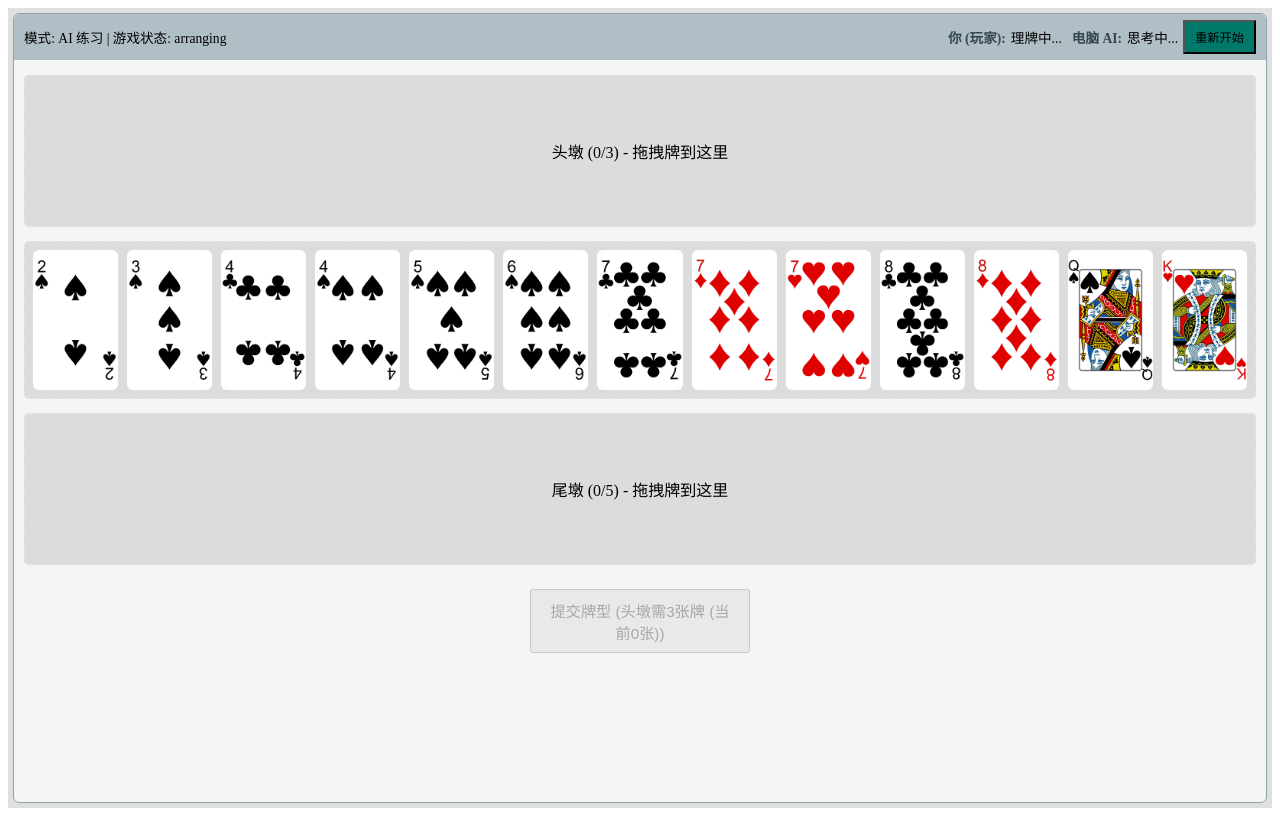
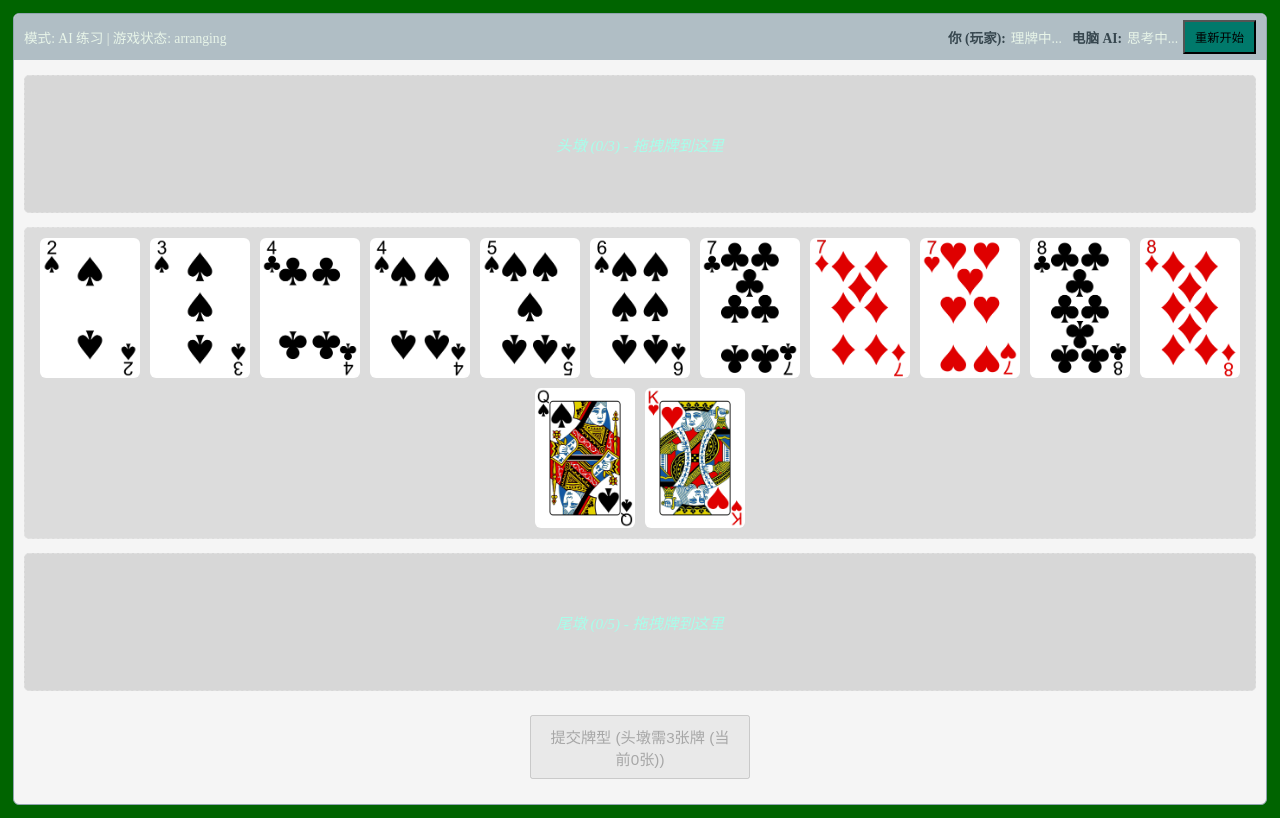
Before and after one commit to wen952555/sss, a Vue app in the folder frontend/: page / in a window 1280 px wide. Both pictures are taken after a click on the button "开始牌局". Built offline with nearby package versions, Linux system fonts and the light colour scheme.

Commit message:
Update main.css

```diff
--- a/frontend/src/assets/main.css
+++ b/frontend/src/assets/main.css
@@ -1,11 +1,17 @@
 /* frontend/src/assets/main.css */
-/* ... (html, body, #app, general card, button, input, layout styles remain largely the same as the last working version) ... */
-/* I will only list the critical changes for fan layout and mobile card size */
+/* ... (html, body, #app, button, input, error, App.vue布局等其他全局样式与上一版能成功构建的类似，确保颜色对比度) ... */
+/* 我将主要展示 .card 和 .card-container 以及相关的媒体查询修改 */
+
+html, body { /* ... */ background-color: #006400 !important; color: #e8f5e9 !important; /* ... */ }
+#app, #app-container.app-flex-container { /* ... */ background-color: transparent !important; /* ... */ }
+
 
 /* --- 卡片样式 --- */
-.card {
-  width: 100px !important;  /* 桌面端基础宽度 */
-  height: 140px !important; /* 桌面端基础高度 */
+.card, .hand-card-item { /* .hand-card-item 是 PlayerHand.vue 内部 CardComponent 的 class */
+  /* 桌面端的基础尺寸 */
+  width: 90px !important;
+  height: 126px !important;
+
   border: none !important;
   outline: none !important;
   box-sizing: border-box !important;
@@ -17,14 +23,14 @@
   align-items: center !important;
   cursor: grab !important;
   user-select: none !important;
-  box-shadow: none !important;
-  transition: transform 0.2s cubic-bezier(0.175, 0.885, 0.32, 1.275) !important; /* Smoother transition for fan hover */
+  box-shadow: 1px 1px 3px rgba(0,0,0,0.2) !important; /* 可以加回一个细微阴影 */
+  transition: transform 0.15s ease-out, margin-left 0.2s ease-out !important; /* 添加 margin-left 过渡 */
   overflow: hidden !important;
   padding: 0 !important;
-  margin: 0 !important; /* Remove margin, positioning handled by JS/absolute for fan */
-  /* position: relative; */ /* This will be overridden by absolute in fan layout */
+  /* margin: 2px !important; */ /* 外边距由父容器的 gap 或负 margin 控制 */
+  flex-shrink: 0; /* 防止卡片在 flex 容器中被压缩变形 */
 }
-.card img {
+.card img, .hand-card-item img {
   display: block !important;
   width: 100% !important;
   height: 100% !important;
@@ -32,91 +38,124 @@
   pointer-events: none !important;
   border-radius: 5px !important;
 }
-/* .card.dragging - no change needed here from last working version */
+.card.dragging, .hand-card-item.dragging { /* 这个class是JS动态添加给拖拽克隆体的 */
+  opacity: 0.8 !important;
+  transform: scale(1.1) translateY(-10px) rotate(3deg) !important; /* 拖拽时上浮并旋转 */
+  z-index: 2000 !important;
+  box-shadow: 0 5px 10px rgba(0,0,0,0.25) !important;
+}
 
 /* --- 卡片容器 --- */
 .card-container {
   display: flex !important;
-  gap: 5px !important;
-  min-height: calc(140px + 12px) !important;
+  /* flex-wrap: nowrap; */ /* 在窄屏时我们不希望换行，而是重叠 */
+  /* overflow-x: auto; */  /* 如果希望窄屏时可以水平滚动查看所有牌，取消注释此行和 nowrap */
+  /* 如果不希望滚动，而是重叠，则保持默认或 flex-wrap: wrap 然后通过负margin控制 */
+  flex-wrap: wrap; /* 先允许换行，再通过媒体查询调整 */
+  gap: 6px !important; /* 桌面端卡片间隙 */
+  min-height: calc(126px + 12px) !important;
   border: 1px dashed rgba(255, 255, 255, 0.2) !important;
-  padding: 6px !important;
+  padding: 8px !important; /* 调整内边距 */
   border-radius: 5px !important;
   position: relative !important;
-  align-items: center !important; /* Default alignment for flat layout */
-  justify-content: center !important; /* Default alignment for flat layout */
+  align-items: center !important; /* 卡片垂直居中 */
+  justify-content: center !important; /* 卡片水平居中 */
   background-color: rgba(0, 0, 0, 0.1) !important;
   margin-bottom: 8px !important;
   width: 100% !important;
   box-sizing: border-box !important;
-  overflow: hidden; /* Default to hidden, fan layout might make it visible */
+  /* overflow: hidden; */ /* 移除，如果希望看到部分重叠的牌 */
 }
-/* ... (.card-container.is-empty, .drag-over, .drop-placeholder no change from last working version) ... */
+/* ... (.card-container.is-empty, .drag-over, .drop-placeholder 与上一版类似) ... */
+.card-container.is-empty { background-color: rgba(0, 0, 0, 0.12) !important; display: flex !important; align-items: center !important; justify-content: center !important; }
+.drag-over { border-color: #a5d6a7 !important; border-style: solid !important; background-color: rgba(129, 199, 132, 0.3) !important; }
+.drop-placeholder { color: #a7ffeb !important; font-style: italic !important; text-align: center !important; width: 100% !important; font-size: 0.95em !important; padding: 12px 0 !important; }
 
-/* --- 扇形布局特定样式 --- */
-.card-container.fan-layout {
-  display: block !important; /* Override flex for absolute positioning of children */
-  /* justify-content: center;  No longer needed due to block and absolute children */
-  /* align-items: flex-end; */
-  padding-bottom: 10px !important; /* Space for the fan base */
-  min-height: 100px !important; /* Adjust based on card size and arc */
-  position: relative; /* Crucial for absolute positioning of cards */
-  overflow: hidden; /* Clip cards that go too far out if not desired */
-}
-.fan-layout .card {
-  position: absolute !important; /* Cards are absolutely positioned within .fan-layout */
-  bottom: 0px !important; /* Align to the bottom of the container */
-  left: 50% !important; /* Start from the horizontal center */
-  transform-origin: bottom center !important; /* Rotate around bottom center */
-  /* transform: translateX(-50%); */ /* Initial offset to truly center, JS will add more translateX */
-  box-shadow: 0px -1px 3px rgba(0,0,0,0.1) !important; /* Subtle shadow for fanned cards */
-}
-.fan-layout .card:hover {
-    /* transform a bit more, ensure translateY is relative to its fanned position */
-    /* The JS calculated transform will be the base */
-    /* This hover effect might need to be applied via JS if transforms conflict heavily */
-    /* For now, let's assume JS sets the base fan transform, and CSS hover adds to it */
-    /* This is tricky: CSS transform on hover will override JS style.transform */
-    /* Best to handle hover transforms in JS for fanned layout if complex */
-    /* z-index: 150 !important; */ /* Ensure hovered card is on top */
+
+/* --- 媒体查询，实现平铺伸缩折叠 --- */
+@media (max-width: 1024px) { /* 桌面端较窄或大平板 */
+    .card, .hand-card-item {
+        width: 80px !important;
+        height: 112px !important;
+    }
+    .card-container {
+        min-height: calc(112px + 10px) !important;
+        gap: 5px !important;
+    }
+    .initial-hand-area .card-container { /* 初始手牌区 */
+        min-height: calc(112px + 10px) !important; /* 至少一行 */
+        flex-wrap: nowrap !important; /* 不换行 */
+        overflow-x: auto !important;  /* 允许水平滚动查看所有牌 */
+        justify-content: flex-start !important; /* 从左开始排列 */
+        padding-left: 10px; /* 给左边一点滚动空间 */
+        padding-right: 10px; /* 给右边一点滚动空间 */
+    }
+    .initial-hand-area .card-container .hand-card-item {
+        margin-left: -30px !important; /* 卡片向左重叠30px */
+    }
+    .initial-hand-area .card-container .hand-card-item:first-child {
+        margin-left: 0 !important; /* 第一张牌不重叠 */
+    }
+    .initial-hand-area .card-container .hand-card-item:hover {
+        transform: translateY(-10px) scale(1.05); /* 鼠标悬停时上浮 */
+        z-index: 100; /* 确保在最上层 */
+        margin-right: 10px; /* 给右边的牌留出空间 */
+    }
+    .initial-hand-area .card-container .hand-card-item:hover + .hand-card-item {
+        margin-left: 10px; /* 被悬停牌的下一张牌向右移动一点 */
+    }
 }
 
+@media (max-width: 768px) { /* 平板/大手机 */
+  .card, .hand-card-item {
+    width: 65px !important;
+    height: 91px !important;
+    border-radius: 5px !important;
+  }
+  .card-container {
+    min-height: calc(91px + 10px) !important;
+    gap: 4px !important;
+    padding: 6px !important;
+  }
+  .initial-hand-area .card-container {
+    min-height: calc(91px + 10px) !important;
+    /* overflow-x: auto; 保持滚动 */
+  }
+  .initial-hand-area .card-container .hand-card-item {
+    margin-left: -35px !important; /* 手机上重叠更多 */
+  }
+  .initial-hand-area .card-container .hand-card-item:first-child { margin-left: 0 !important; }
 
-/* 媒体查询，针对手机等小屏幕 */
-@media (max-width: 600px) { /* Breakpoint for fan layout */
-  .card {
-    /* Mobile card size for fan - should match PlayerHand.vue FAN_CARD_WIDTH_MOBILE */
-    width: 55px !important;
-    height: 77px !important; /* Approx 2.5:3.5 */
+  /* 其他小屏幕特定样式 */
+  .top-info-bar { font-size: 0.85em !important; }
+  .submit-hand-button { font-size: 0.95em !important; padding: 9px 15px !important; }
+}
+
+@media (max-width: 480px) { /* 小手机 */
+  .card, .hand-card-item {
+    width: 55px !important; /* 进一步缩小卡片 */
+    height: 77px !important;
     border-radius: 4px !important;
   }
-  .card-container { /* General card container on mobile */
-    min-height: calc(77px + 10px) !important;
+  .card-container {
+    min-height: calc(77px + 8px) !important;
     gap: 3px !important;
     padding: 5px !important;
   }
-  .initial-hand-area .card-container.fan-layout { /* Specifically the hand area when fanned */
-     min-height: 110px !important; /* Needs enough height for the fan arc */
+  .initial-hand-area .card-container {
+    min-height: calc(77px + 8px) !important;
   }
-  .initial-hand-area .card-container { /* For flat layout on mobile if breakpoint changes */
-     min-height: calc(77px * 2 + 3px + 10px) !important;
+  .initial-hand-area .card-container .hand-card-item {
+    margin-left: -40px !important; /* 手机上重叠更多 */
   }
-  /* Other mobile adjustments for top-info-bar, buttons etc. from previous version */
-  .top-info-bar { font-size: 0.8em !important; padding: 5px !important; gap: 4px !important; flex-direction: column; align-items: stretch; }
+  .initial-hand-area .card-container .hand-card-item:first-child { margin-left: 0 !important; }
+
+  /* 顶部信息栏垂直堆叠 */
+  .top-info-bar { font-size: 0.75em !important; flex-direction: column; align-items: stretch; gap: 4px !important; }
   .game-status-mode { width: 100%; text-align: center; margin-bottom: 3px; order: 1;}
-  .player-statuses-inline { width: 100%; justify-content: space-around; gap: 5px !important; font-size: 0.85em !important; margin: 0 0 3px 0; order: 2;}
+  .player-statuses-inline { width: 100%; justify-content: center; gap: 5px !important; font-size: 0.85em !important; margin: 0 0 3px 0; order: 2;}
   .restart-button-inline { width: 100%; text-align: center; margin-left: 0; order: 3; padding: 6px 10px !important; font-size: 0.85em !important;}
 }
 
-@media (max-width: 380px) {
-    .card {
-        width: 48px !important;
-        height: 67px !important;
-    }
-    .card-container.fan-layout { min-height: 100px !important; }
-    .card-container { min-height: calc(67px + 8px) !important; }
-    .initial-hand-area .card-container { min-height: calc(67px * 2 + 2px + 8px) !important; }
-}
-
-/* Ensure all other styles from the previous complete main.css are present and have !important */
+/* 其他所有全局样式，如按钮、App布局、GameBoard布局等，请沿用上一版能成功构建的，并确保重要属性有 !important */
 /* ... */
```
